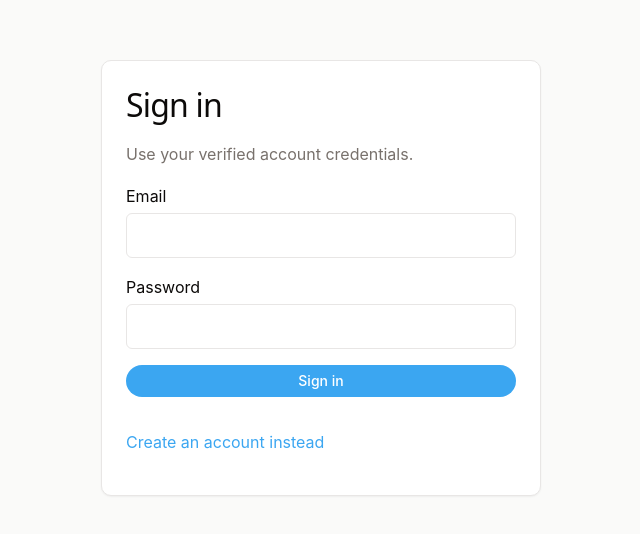
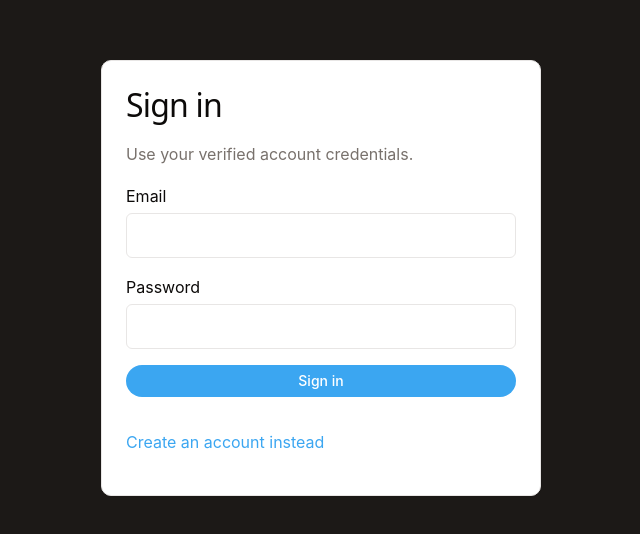
Before and after one commit to acorrea-B/personal-account-proyect-front-end, a Next.js app: page /login in a window 1280 px wide. Shown: the part 122-656 px from the top of the page, without its empty margins (319-959 px from the left). Built offline with nearby package versions, Linux system fonts and the light colour scheme; no server answers.

Commit message:
style(auth): darken background behind the register card

```diff
--- a/app/globals.css
+++ b/app/globals.css
@@ -740,7 +740,7 @@ body {
 }
 
 .auth-page {
-  background: var(--color-stone-canvas);
+  background: var(--color-soot);
 }
 
 .auth-card--dark {
--- a/app/register/page.tsx
+++ b/app/register/page.tsx
@@ -70,7 +70,7 @@ export default function RegisterPage() {
 
   return (
     <main className="auth-page">
-      <section className="auth-shell auth-card auth-card--dark">
+      <section className="auth-shell auth-card">
         <h1 className="auth-heading">Create account</h1>
         <p className="auth-subtitle">Register and verify your email to continue.</p>
 
```
